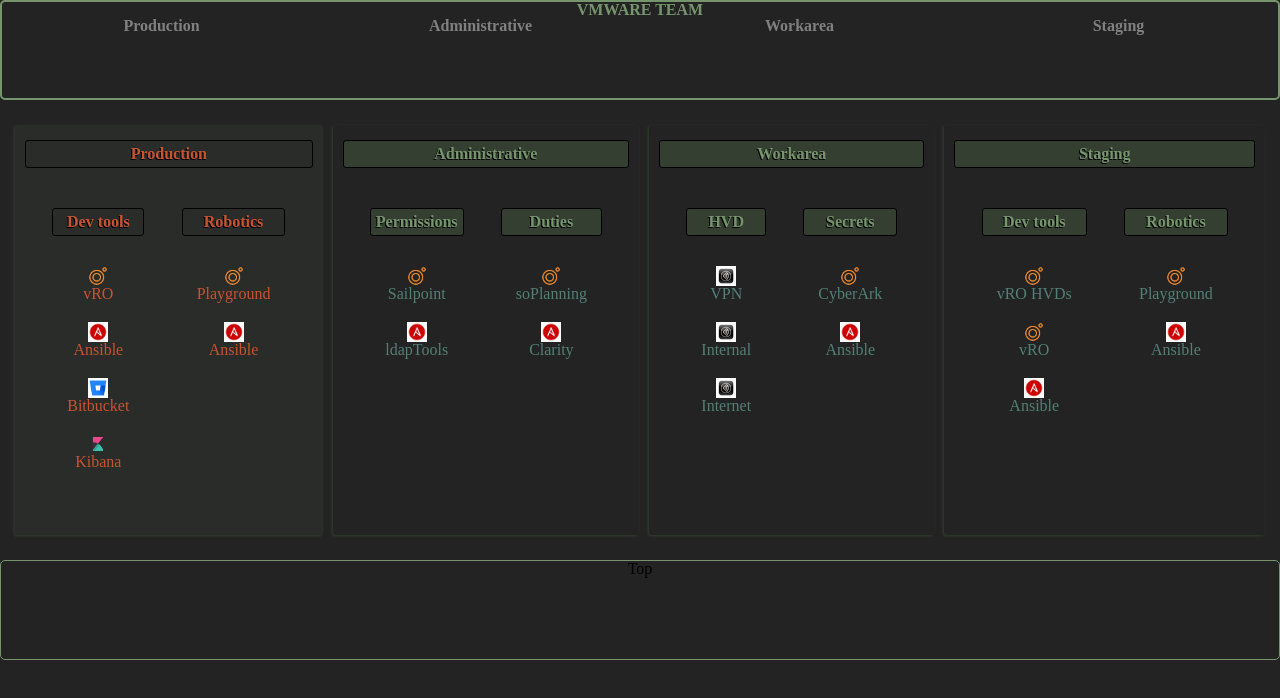
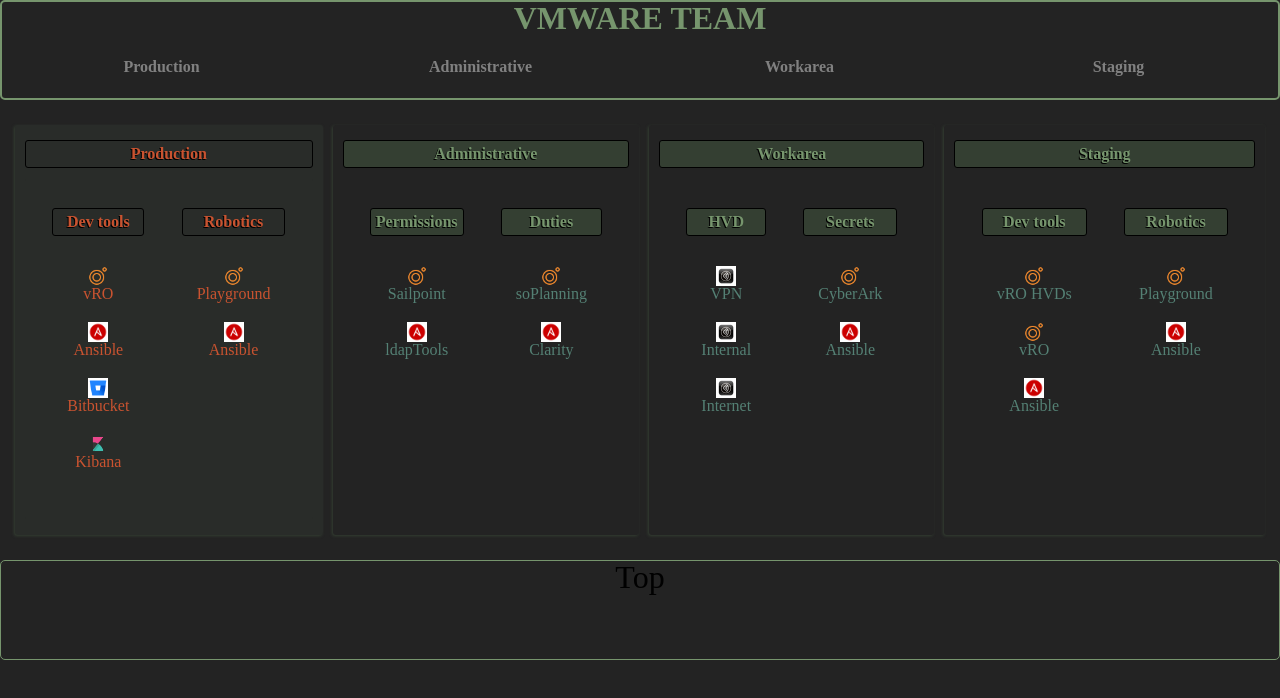
Before and after one commit to aburke972/myCrazyFavourites_simpleEdition, a plain HTML site: page index.html in a window 1280 px wide. Drawn offline with Linux system fonts and the light colour scheme.

Commit message:
Navbar formatted

```diff
--- a/style.css
+++ b/style.css
@@ -5,6 +5,8 @@
     --var-background-color-body: #232323;
     --var-prod-background-color: #292c29;
     --var-prod-background-text-color:#c95330;
+    box-sizing: border-box;
+    font-size: 1rem;
 }
 
 body{
@@ -16,8 +18,10 @@ header,footer{
     border-radius: 5px;
     text-align: center;
     height: 100px;
-    box-sizing: border-box;
+/*     box-sizing: border-box; */
 }
+
+h1{font-size: 2rem;}
 
 header{
 /*     position: sticky;
@@ -31,18 +35,32 @@ header{
 }
 
 nav{
- /*    position: sticky; */
-    /* top:80px; */
-    /* border-top: 1px solid grey; */
-    background-color: black;
+    height: 50px;
     color:grey;
+}
+
+ul{
+    margin-top: 10px;
+    height: 100%;
 }
 
 li{
     float: left;
     width: 25%;
-/*     padding-top: 15px; */
+    height: 100%;
+    padding-top: 15px;
+}
 
+nav a{
+    display: block;
+    color: inherit;
+}
+
+li:hover{
+    border-top: 2px solid green;
+    border-bottom: 2px solid green;
+    padding-top: 13px;
+    color:#334d00;
 }
 
 a{
@@ -50,7 +68,6 @@ a{
     text-align: center;
     text-decoration: none;
     color:inherit;
-    /* margin-top: 5px; */
 }
 
 div{
@@ -68,6 +85,9 @@ img{
 /*     margin: 0 10px; */
 }
 
+footer a{
+    font-size: 2rem;;
+}
 .title{
     background-color: var(--var-background-color);
     color: var(--var-background-text-color);
```
